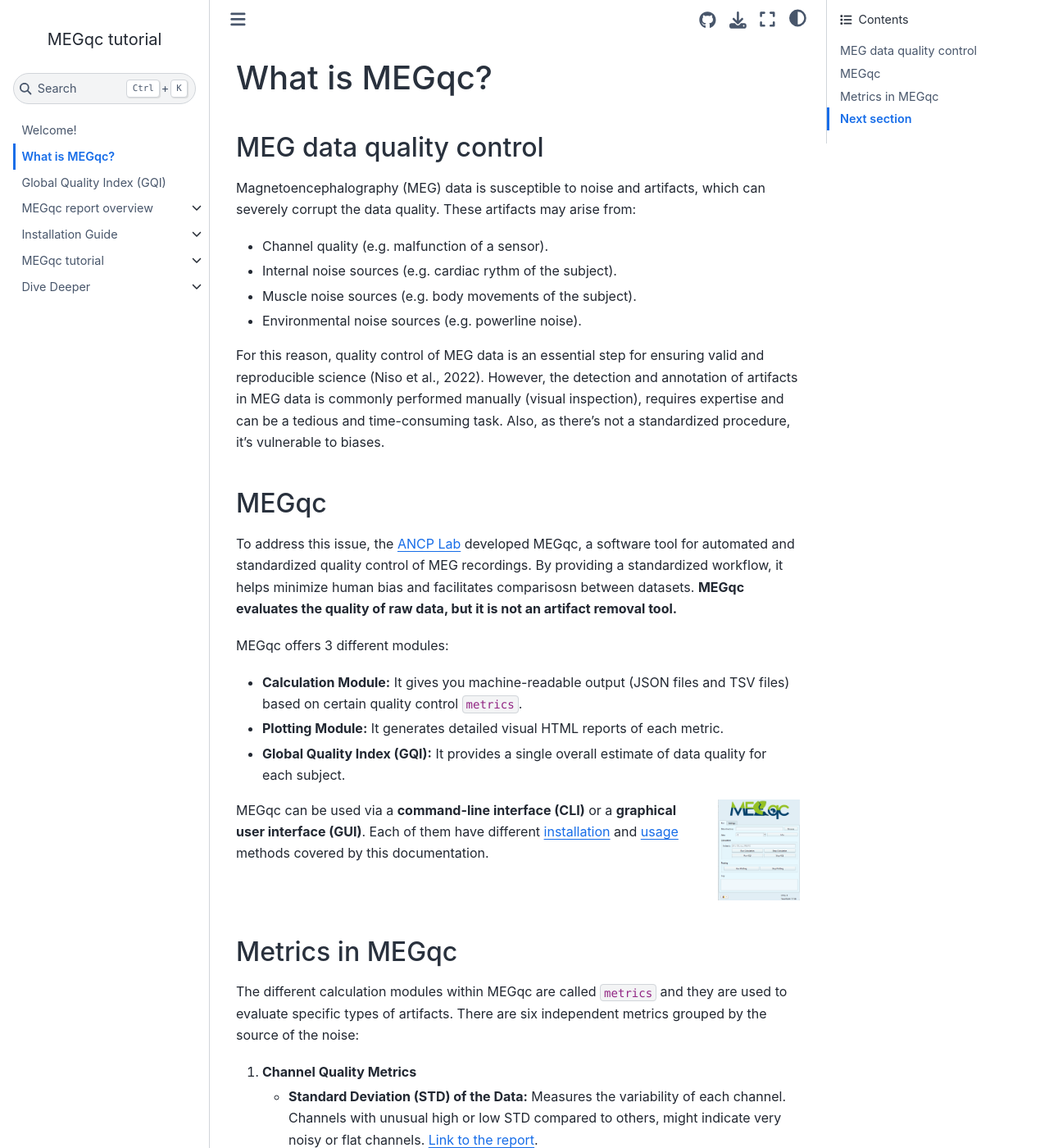
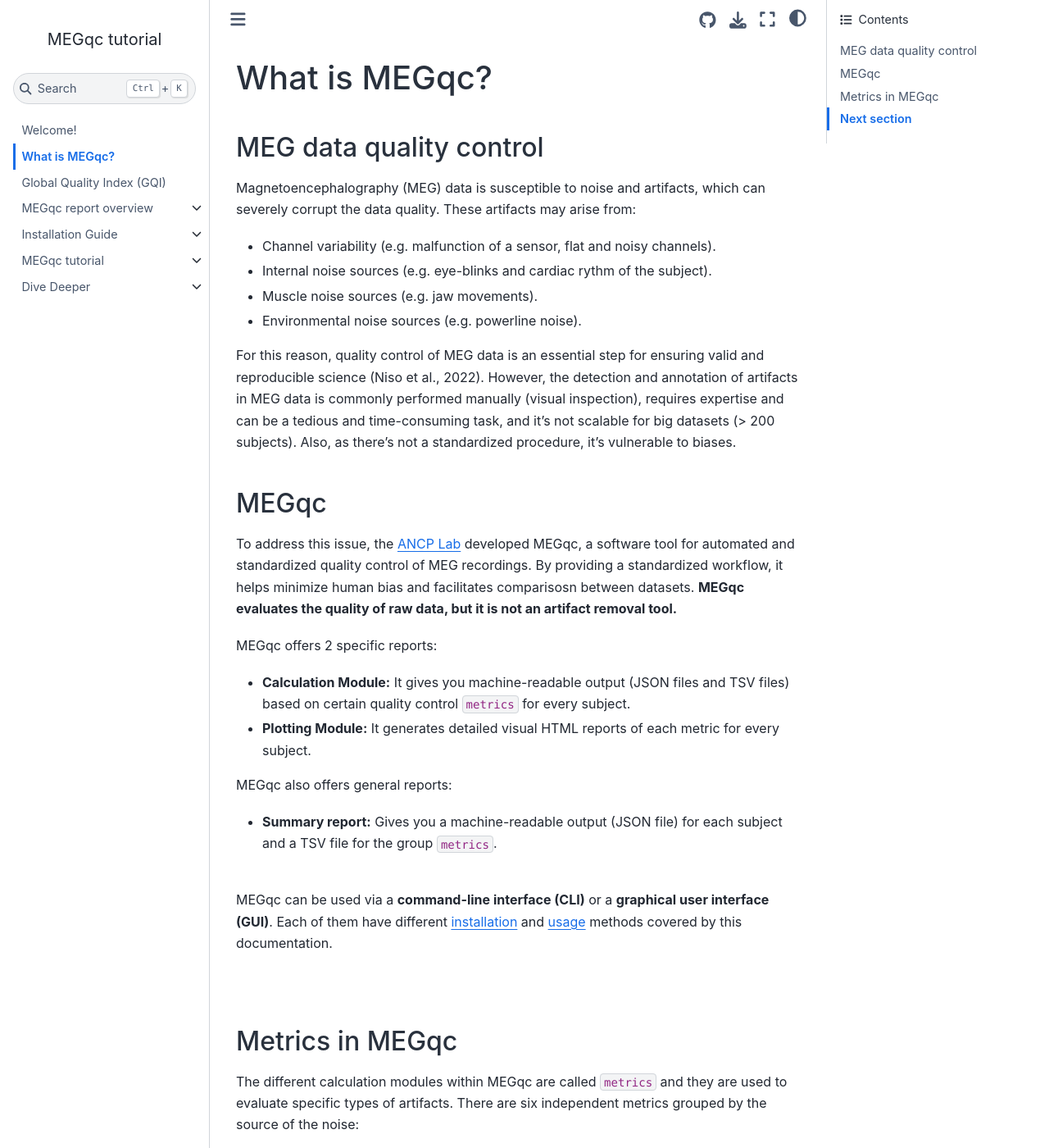
Before and after one commit to ANCPLabOldenburg/megqc_documentation, a Jupyter Book: the page built from book/introduction.md, in a window 1280 px wide and 1400 px high. Shown: the whole window at 82% size. Built offline with Jupyter Book 1.0.4 settings and Sphinx 7.4.7 and the Sphinx Book theme 1.1.4, drawn with Linux system fonts in a browser that asks for light colours.

Commit message:
Update introduction.md

```diff
--- a/book/introduction.md
+++ b/book/introduction.md
@@ -2,23 +2,24 @@
 
 ## MEG data quality control
 Magnetoencephalography (MEG) data is susceptible to  noise and artifacts, which can severely corrupt the data quality. These artifacts may arise from:
-- Channel quality (e.g. malfunction of a sensor).
-- Internal noise sources (e.g. cardiac rythm of the subject).
-- Muscle noise sources (e.g. body movements of the subject).
+- Channel variability (e.g. malfunction of a sensor, flat and noisy channels).
+- Internal noise sources (e.g. eye-blinks and cardiac rythm of the subject).
+- Muscle noise sources (e.g. jaw movements).
 - Environmental noise sources (e.g. powerline noise).
 
-For this reason, quality control of MEG data is an essential step for ensuring valid and reproducible science (Niso et al., 2022). However, the detection and annotation of artifacts in MEG data is commonly performed manually (visual inspection), requires expertise and can be a tedious and time-consuming task. Also, as there's not a standardized procedure, it's vulnerable to biases.
+For this reason, quality control of MEG data is an essential step for ensuring valid and reproducible science (Niso et al., 2022). However, the detection and annotation of artifacts in MEG data is commonly performed manually (visual inspection), requires expertise and can be a tedious and time-consuming task, and it's not scalable for big datasets (> 200 subjects). Also, as there's not a standardized procedure, it's vulnerable to biases.
 
 ## MEGqc
 To address this issue, the [ANCP Lab](https://uol.de/en/applied-neurocognitive-psychology) developed MEGqc, a software tool for automated and standardized quality control of MEG recordings. By providing a standardized workflow, it helps minimize human bias and facilitates comparisosn between datasets. **MEGqc evaluates the quality of raw data, but it is not an artifact removal tool.**
 
-MEGqc offers 3 different modules:
-- **Calculation Module:** It gives you machine-readable output (JSON files and TSV files) based on certain quality control `metrics`.
-- **Plotting Module:** It generates detailed visual HTML reports of each metric.
-- **Global Quality Index (GQI):** It provides a single overall estimate of data quality for each subject.
+MEGqc offers 2 specific reports:
+- **Calculation Module:** It gives you machine-readable output (JSON files and TSV files) based on certain quality control `metrics` for every subject.
+- **Plotting Module:** It generates detailed visual HTML reports of each metric for every subject.
+
+MEGqc also offers general reports:
+- **Summary report:** Gives you a machine-readable output (JSON file) for each subject and a TSV file for the group `metrics`.
+
 <br>
-
-<img src="../static/mini/gui.png" alt="gui" width="100px" align="right">
 
 MEGqc can be used via a **command-line interface (CLI)** or a **graphical user interface (GUI)**. Each of them have different [installation](./installation) and [usage](./tutorial) methods covered by this documentation.
 
@@ -27,7 +28,7 @@
 ## Metrics in MEGqc
 The different calculation modules within MEGqc are called `metrics` and they are used to evaluate specific types of artifacts. There are six independent metrics grouped by the source of the noise:
 
-1. **Channel Quality Metrics**
+1. **Channel Variability**
 
    - **Standard Deviation (STD) of the Data:** Measures the variability of each channel. Channels with unusual high or low STD compared to others, might indicate very noisy or flat channels. [Link to the report](../report/std.md).
    - **Peak-to-Peak (PtP) Amplitude (manual calculation):** It provides a measure of the total range of variation of the data across the sensors, and can help identify abnormal channels. [Link to the report](../report/ptp.md).
```
